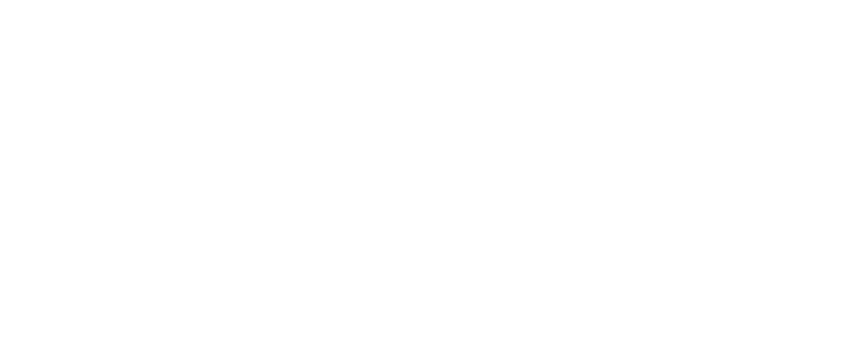
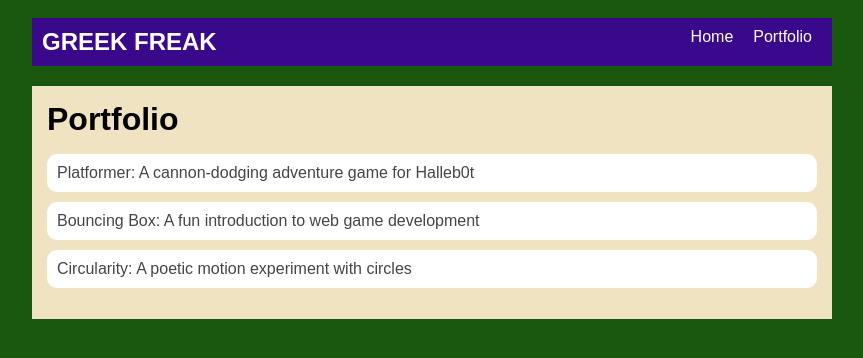
Before and after one commit to Fabrizio2007/Fabrizio2007.github.io, a plain HTML site: page portfolio.html in a window 1280 px wide. Shown: the whole page, without its empty margins (208-1071 px from the left). Drawn offline with Linux system fonts and the light colour scheme.

Commit message:
saving portfolio

```diff
--- a/portfolio.html
+++ b/portfolio.html
@@ -0,0 +1,41 @@
+<!DOCTYPE html>
+<html>
+    <head>
+        <title>GREEK FREAK</title>
+        <link rel="stylesheet" href="style.css" />
+      </head>
+
+  <body>
+    <!-- All content goes here -->
+    <div id="all-contents">
+        <nav>
+            <h1>GREEK FREAK</h1>
+            <ul id="nav-ul">
+              <li class="nav-li">
+                <a href="index.html">Home</a>
+              </li>
+              <li class="nav-li">
+                <a href="portfolio.html">Portfolio</a>
+              </li>
+            </ul>
+            </nav>
+            <main>
+                <div class="content">
+                  <h1>Portfolio</h1>
+                  <ul id="portfolio">
+                    <li>
+                        <a href="projects/platformer/">Platformer: A cannon-dodging adventure game for Halleb0t</a>
+                      </li>
+                      <li>
+                        <a href="projects/bouncing-box/">Bouncing Box: A fun introduction to web game development</a>
+                      </li>
+                      <li>
+                        <a href="projects/circularity/">Circularity: A poetic motion experiment with circles</a>
+                      </li>
+                  </ul>
+                </div>
+              </main>
+
+    </div>
+  </body>
+</html>
--- a/style.css
+++ b/style.css
@@ -74,3 +74,29 @@ main {
 h2, h3 {
     margin: 0px;
 }
+
+/* Portfolio styles */
+.content h1 {
+    color: black;
+  }
+
+  #portfolio {
+    list-style-type: none;
+    padding-left: 0;
+  }
+
+  #portfolio li {
+    background: #fff;
+    padding: 10px;
+    border-radius: 10px;
+    margin-bottom: 10px;
+  }
+
+  #portfolio li:hover {
+    background: #eee;
+  }
+
+  #portfolio a {
+    text-decoration: none;
+    color: #454545;
+  }
```
